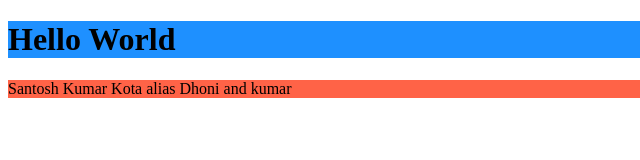
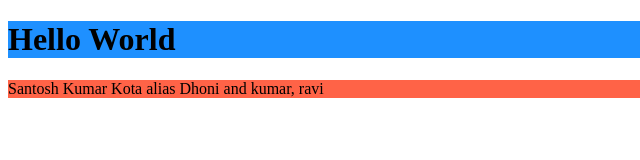
Before and after one commit to Pvasavi1234/pandu-_repo, a plain HTML site: page index.html in a window 1280 px wide. Shown: the full height of the page, 0-640 px from the left. Drawn offline with Linux system fonts and the light colour scheme.

Commit message:
ravi is added

```diff
--- a/index.html
+++ b/index.html
@@ -5,7 +5,7 @@
 <h1 style="background-color:DodgerBlue;">Hello World</h1>
 
 <p style="background-color:#ff6347;">
-Santosh Kumar Kota alias Dhoni and kumar
+Santosh Kumar Kota alias Dhoni and kumar, ravi
 </p>
 
 </body>
```
